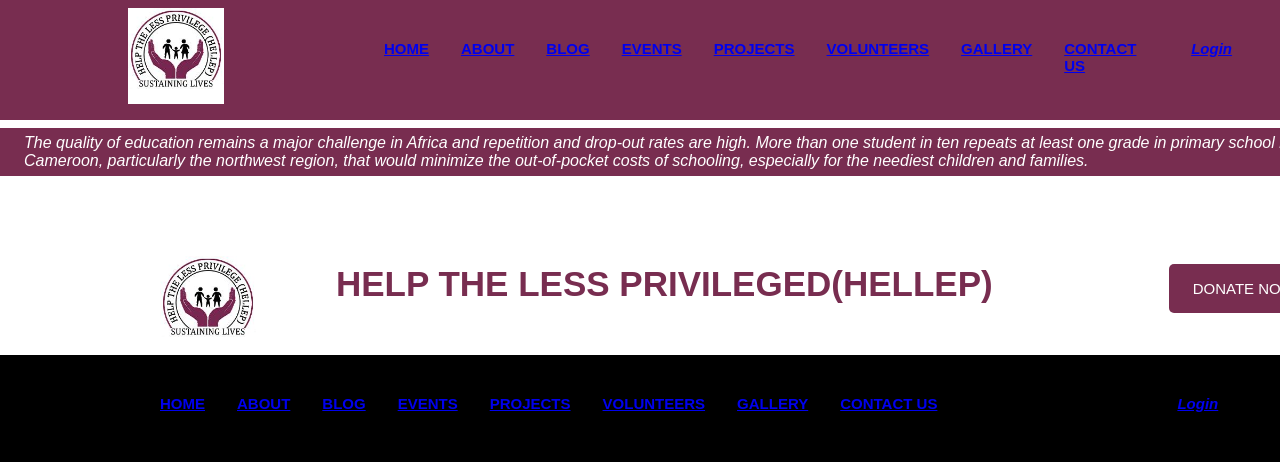
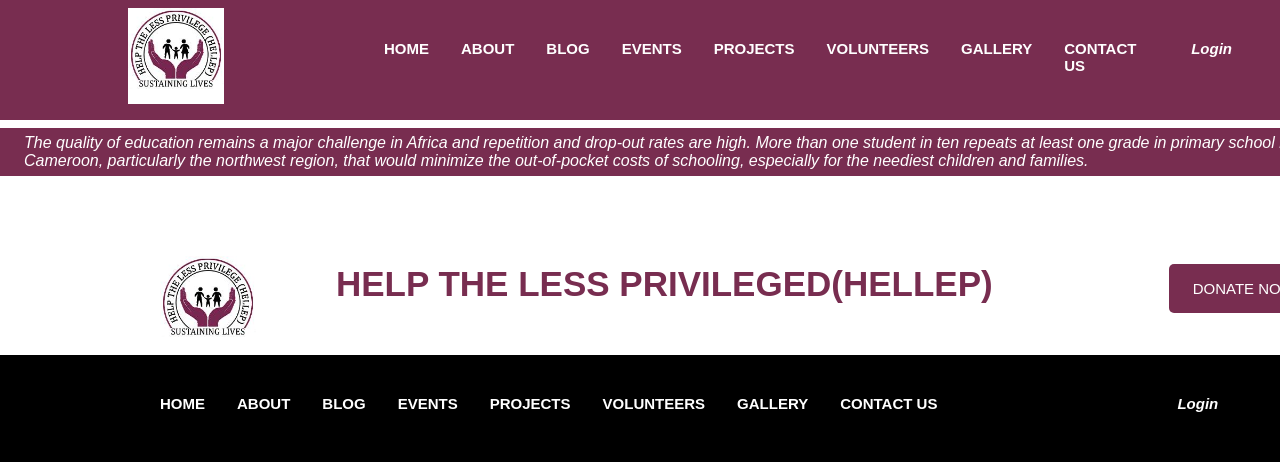
Before and after one commit to tiwavaldese/project-test, a plain HTML site: page index.html in a window 1280 px wide. Shown: the top 462 px of the page. Drawn offline with Linux system fonts and the light colour scheme.

Commit message:
style.css

```diff
--- a/style.css
+++ b/style.css
@@ -108,6 +108,10 @@ margin-top: 2.5rem;
     list-style: none;
     color: white;
 
+}
+nav a{
+    color: white;
+    text-decoration: none;
 }
 .nav-link{
 
```
